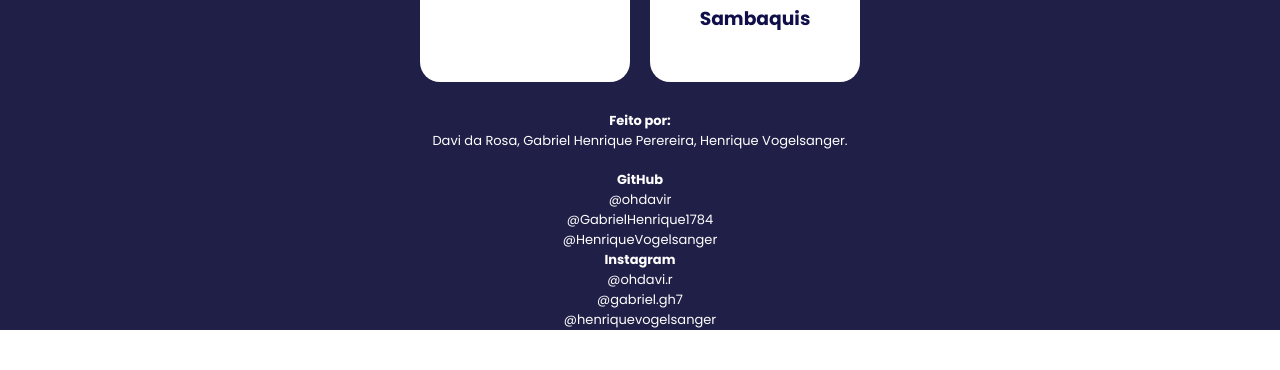
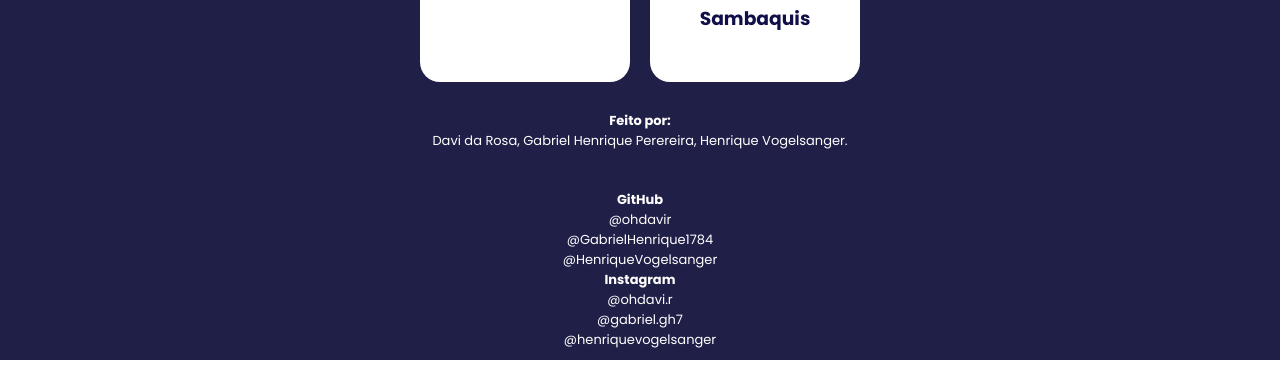
Before and after one commit to GabrielHenrique1784/sitepi, a plain HTML site: page index.html in a window 1280 px wide. Shown: the part 1237-1607 px from the top of the page. Before the commit the page ends 1567 px from the top, so only its background shows below. Drawn offline with Linux system fonts and the light colour scheme.

Commit message:
margiin footer

```diff
--- a/css.css
+++ b/css.css
@@ -46,6 +46,10 @@ footer {
     width: 100%;
     font-size: small;
     text-align: center;
+}
+.contatos{
+  padding: 10px;
+  margin: 10px;
 }
 .margin-footer{
   padding: 1.5%;
```
